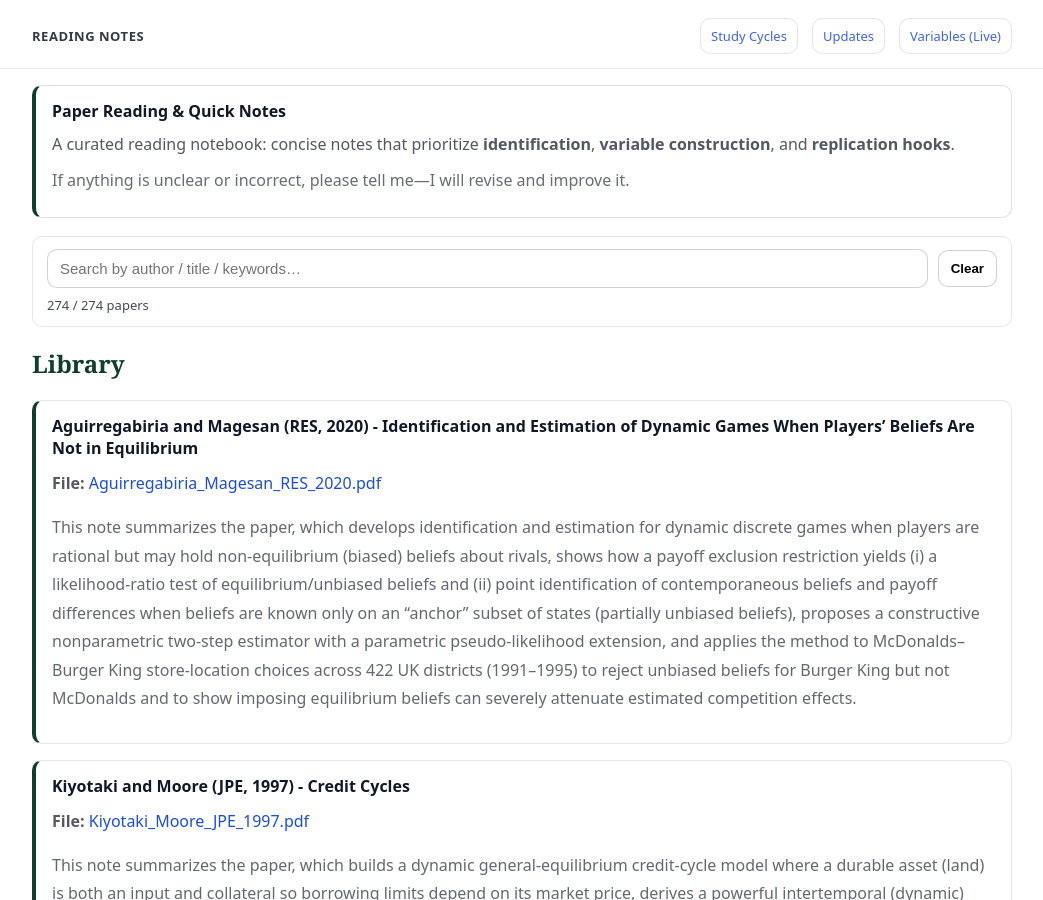
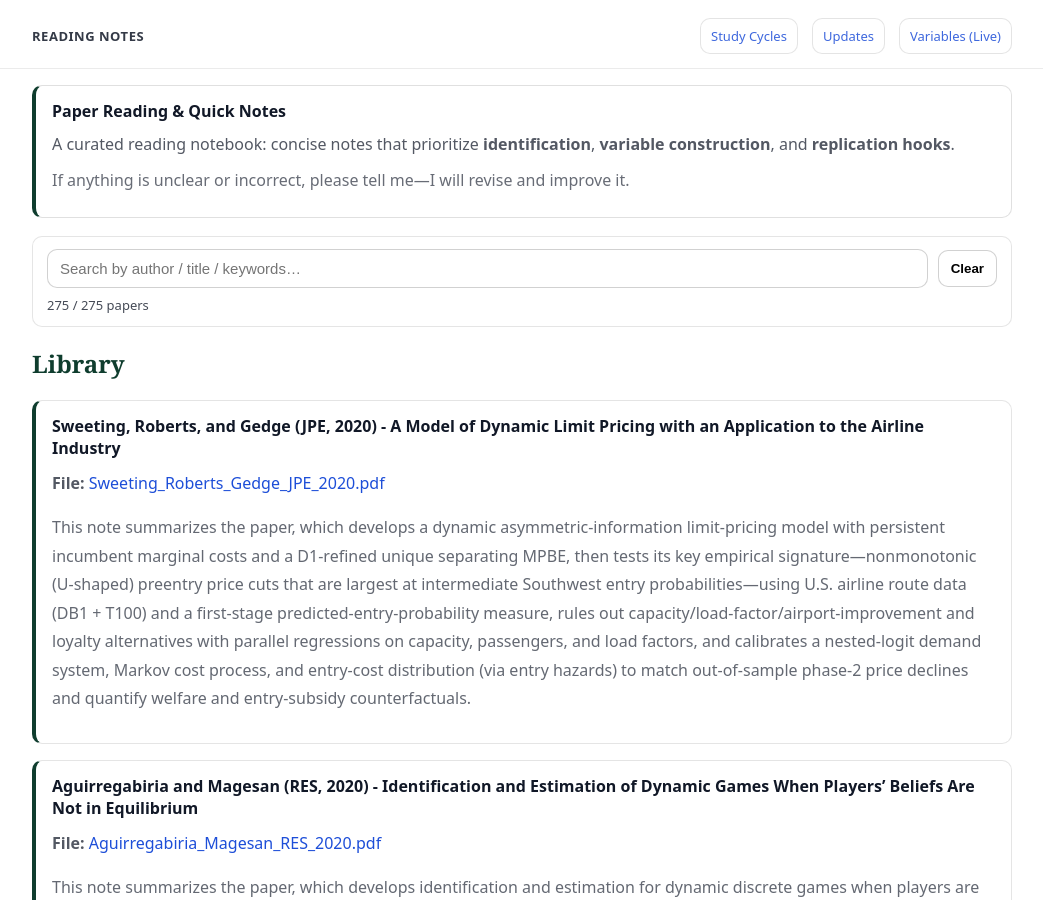
Before and after one commit to yaxinzn/study-archive, a Jekyll site: the page built from reading/index.md, in a window 1280 px wide and 900 px high. Shown: the whole window, without its empty margins (118-1161 px from the left). Built offline with Jekyll 4.4.1, drawn with Linux system fonts in a browser that asks for light colours.

Commit message:
Reading: add/update Sweeting_Roberts_Gedge_JPE_2020.pdf

```diff
--- a/_data/reading.yml
+++ b/_data/reading.yml
@@ -1,3 +1,7 @@
+- title: "Sweeting, Roberts, and Gedge (JPE, 2020) - A Model of Dynamic Limit Pricing with an Application to the Airline Industry"
+  file: "Sweeting_Roberts_Gedge_JPE_2020.pdf"
+  desc: "This note summarizes the paper, which develops a dynamic asymmetric-information limit-pricing model with persistent incumbent marginal costs and a D1-refined unique separating MPBE, then tests its key empirical signature—nonmonotonic (U-shaped) preentry price cuts that are largest at intermediate Southwest entry probabilities—using U.S. airline route data (DB1 + T100) and a first-stage predicted-entry-probability measure, rules out capacity/load-factor/airport-improvement and loyalty alternatives with parallel regressions on capacity, passengers, and load factors, and calibrates a nested-logit demand system, Markov cost process, and entry-cost distribution (via entry hazards) to match out-of-sample phase-2 price declines and quantify welfare and entry-subsidy counterfactuals."
+
 - title: "Aguirregabiria and Magesan (RES, 2020) - Identification and Estimation of Dynamic Games When Players’ Beliefs Are Not in Equilibrium"
   file: "Aguirregabiria_Magesan_RES_2020.pdf"
   desc: "This note summarizes the paper, which develops identification and estimation for dynamic discrete games when players are rational but may hold non-equilibrium (biased) beliefs about rivals, shows how a payoff exclusion restriction yields (i) a likelihood-ratio test of equilibrium/unbiased beliefs and (ii) point identification of contemporaneous beliefs and payoff differences when beliefs are known only on an “anchor” subset of states (partially unbiased beliefs), proposes a constructive nonparametric two-step estimator with a parametric pseudo-likelihood extension, and applies the method to McDonalds–Burger King store-location choices across 422 UK districts (1991–1995) to reject unbiased beliefs for Burger King but not McDonalds and to show imposing equilibrium beliefs can severely attenuate estimated competition effects."
```
Also changed, not shown: 1 other file.
